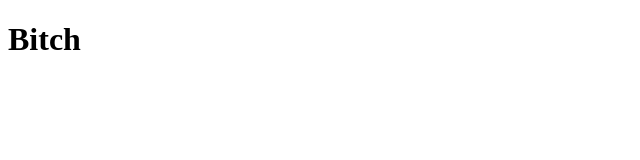
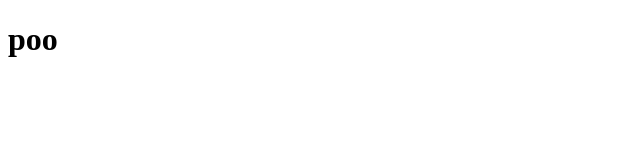
Before and after one commit to Noel03/RREEYY, a plain HTML site: page index.html in a window 1280 px wide. Shown: the full height of the page, 0-640 px from the left. Drawn offline with Linux system fonts and the light colour scheme.

Commit message:
Update index.html

```diff
--- a/index.html
+++ b/index.html
@@ -2,7 +2,7 @@
 <html>
 <body>
 
-<h1>Bitch</h1>
+<h1>poo</h1>
 
 </body>
 </html>
```
